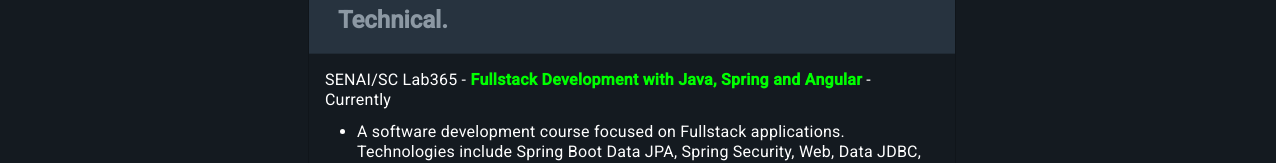
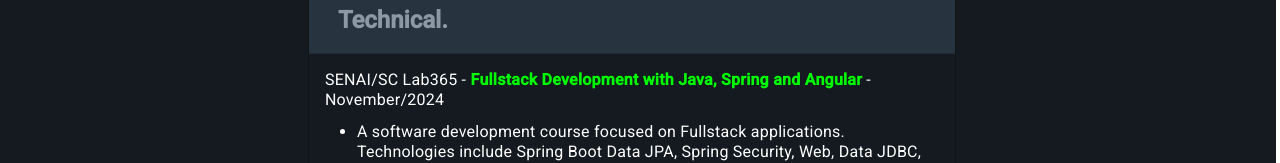
Before and after one commit to barbaracalderon/angular-portfolio-app, an Angular app: page /skills in a window 1280 px wide. Both pictures are taken after a click on the button "Technical.". Shown: the part 501-664 px from the top of the page. Built offline with nearby package versions, Linux system fonts and the light colour scheme.

Commit message:
update(education): technical conclusion nov/2024

```diff
--- a/src/app/accordion/accordion.component.html
+++ b/src/app/accordion/accordion.component.html
@@ -44,7 +44,7 @@
     panelClass="customClass"
     class="accordion-title">
     <div class="accordion-text">
-      <p>SENAI/SC Lab365 - <strong><span class="default-highlight">Fullstack Development with Java, Spring and Angular</span></strong> - Currently</p>
+      <p>SENAI/SC Lab365 - <strong><span class="default-highlight">Fullstack Development with Java, Spring and Angular</span></strong> - November/2024</p>
       <ul>
         <li>
           A software development course focused on Fullstack applications. Technologies include
```
